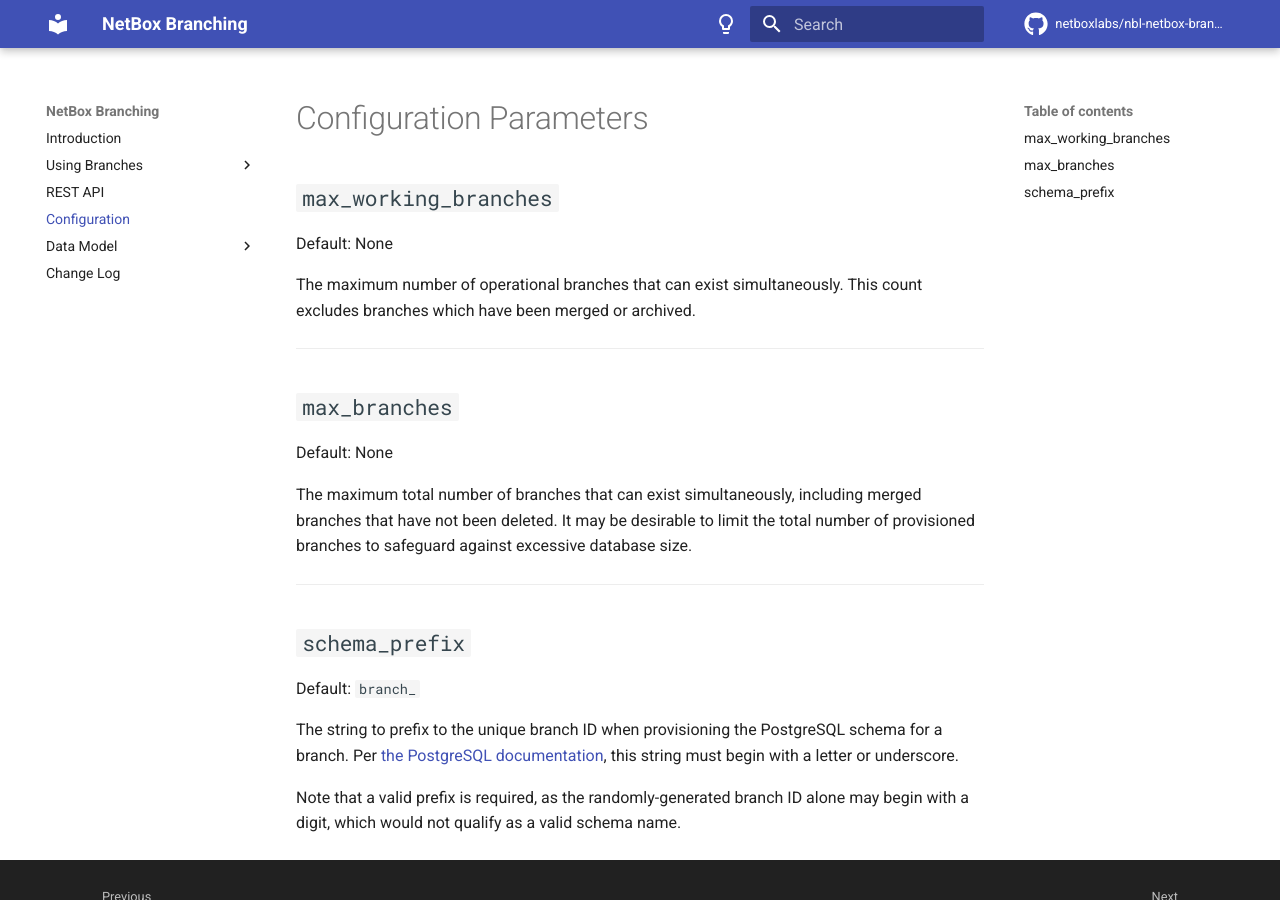
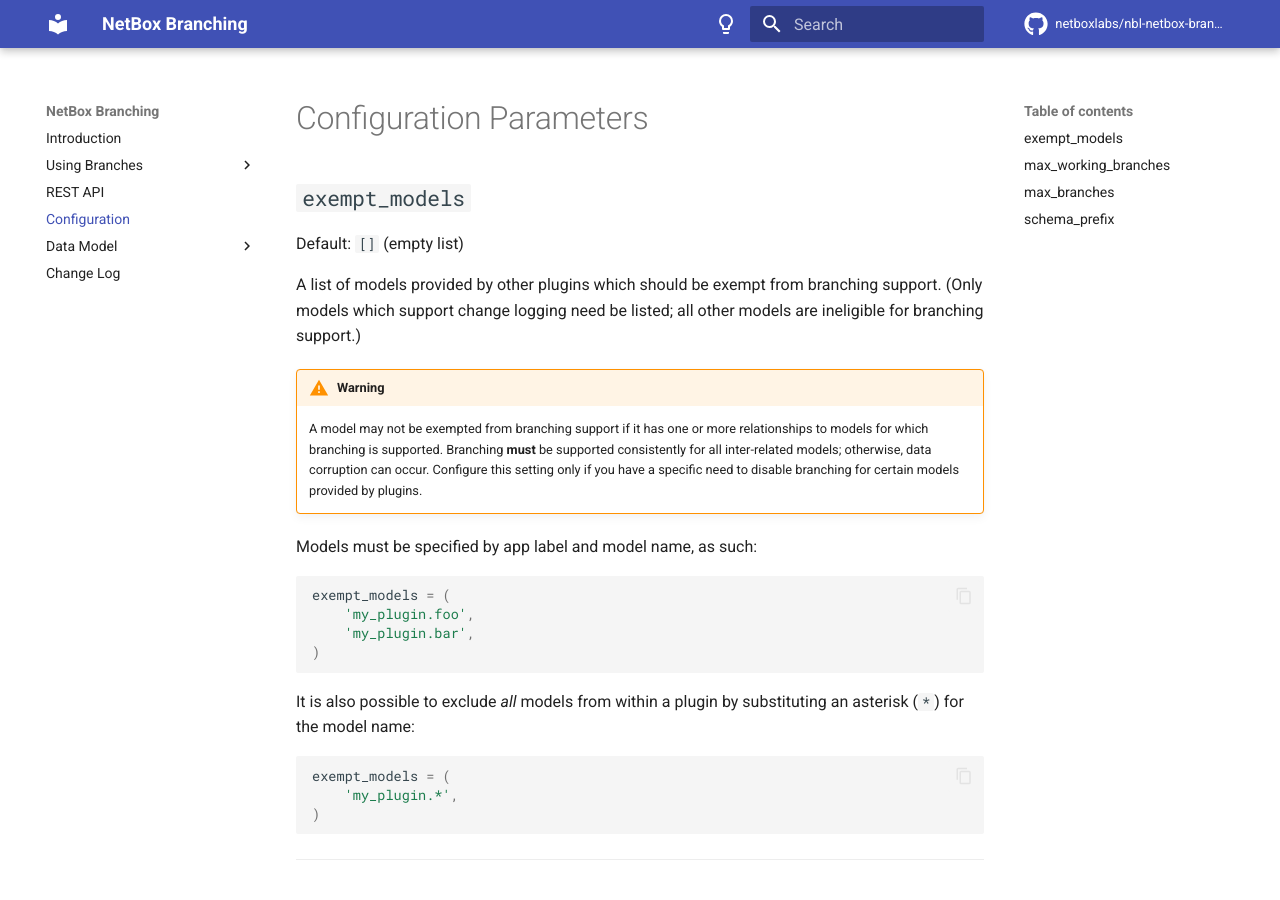
Before and after one commit to netboxlabs/netbox-branching, an MkDocs documentation site: the page built from docs/configuration.md, in a window 1280 px wide and 900 px high. Built offline with MkDocs 1.6.1 and Material for MkDocs 9.7.7, drawn with Linux system fonts in a browser that asks for light colours; comment, search, counter and statistics services are not loaded.

Commit message:
Closes #97: Introduce the `exempt_models` config parameter (#109)
* Closes #97: Introduce the exempt_models config parameter to disable branching support for specific plugin models

* Add warning

````diff
--- a/docs/configuration.md
+++ b/docs/configuration.md
@@ -1,4 +1,32 @@
 # Configuration Parameters
+
+## `exempt_models`
+
+Default: `[]` (empty list)
+
+A list of models provided by other plugins which should be exempt from branching support. (Only models which support change logging need be listed; all other models are ineligible for branching support.)
+
+!!! warning
+    A model may not be exempted from branching support if it has one or more relationships to models for which branching is supported. Branching **must** be supported consistently for all inter-related models; otherwise, data corruption can occur. Configure this setting only if you have a specific need to disable branching for certain models provided by plugins.
+
+Models must be specified by app label and model name, as such:
+
+```python
+exempt_models = (
+    'my_plugin.foo',
+    'my_plugin.bar',
+)
+```
+
+It is also possible to exclude _all_ models from within a plugin by substituting an asterisk (`*`) for the model name:
+
+```python
+exempt_models = (
+    'my_plugin.*',
+)
+```
+
+---
 
 ## `max_working_branches`
 
````
Also changed, not shown: netbox_branching/__init__.py (+18 -6 lines), 1 other file.
